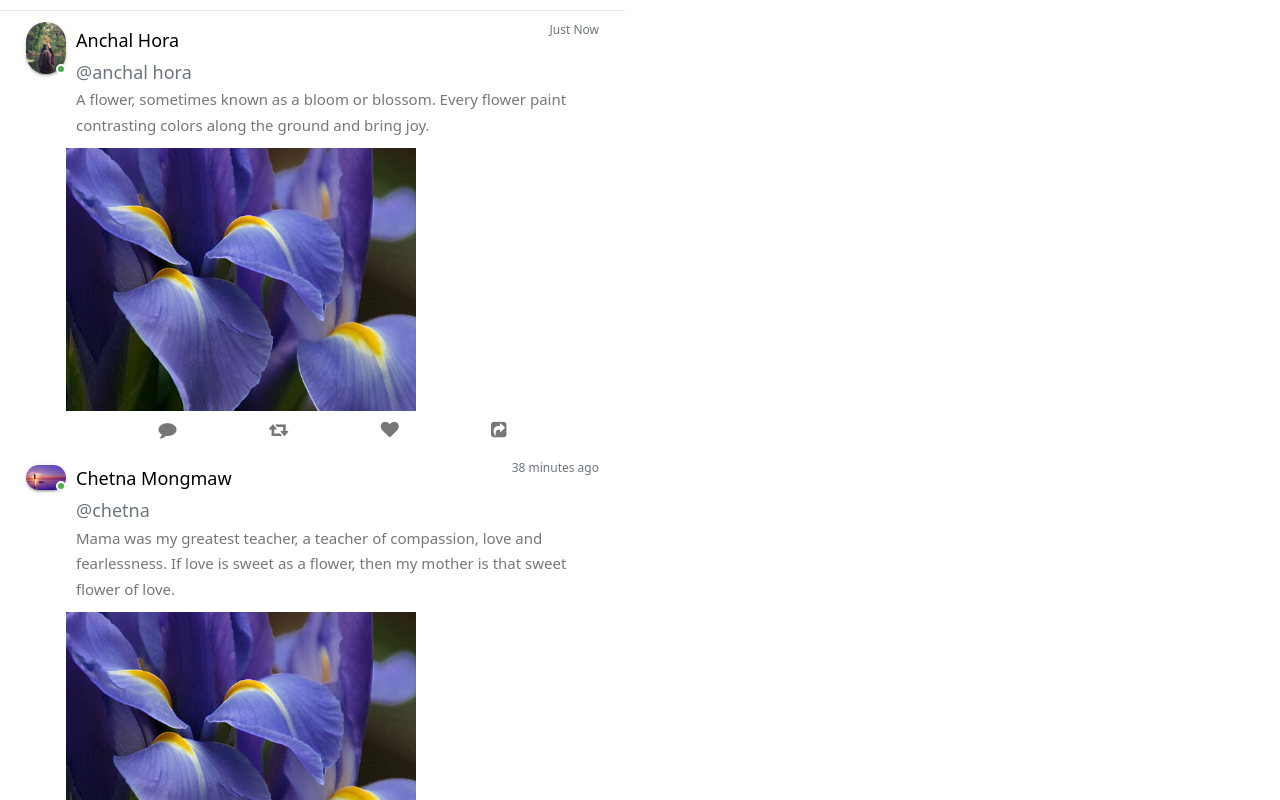
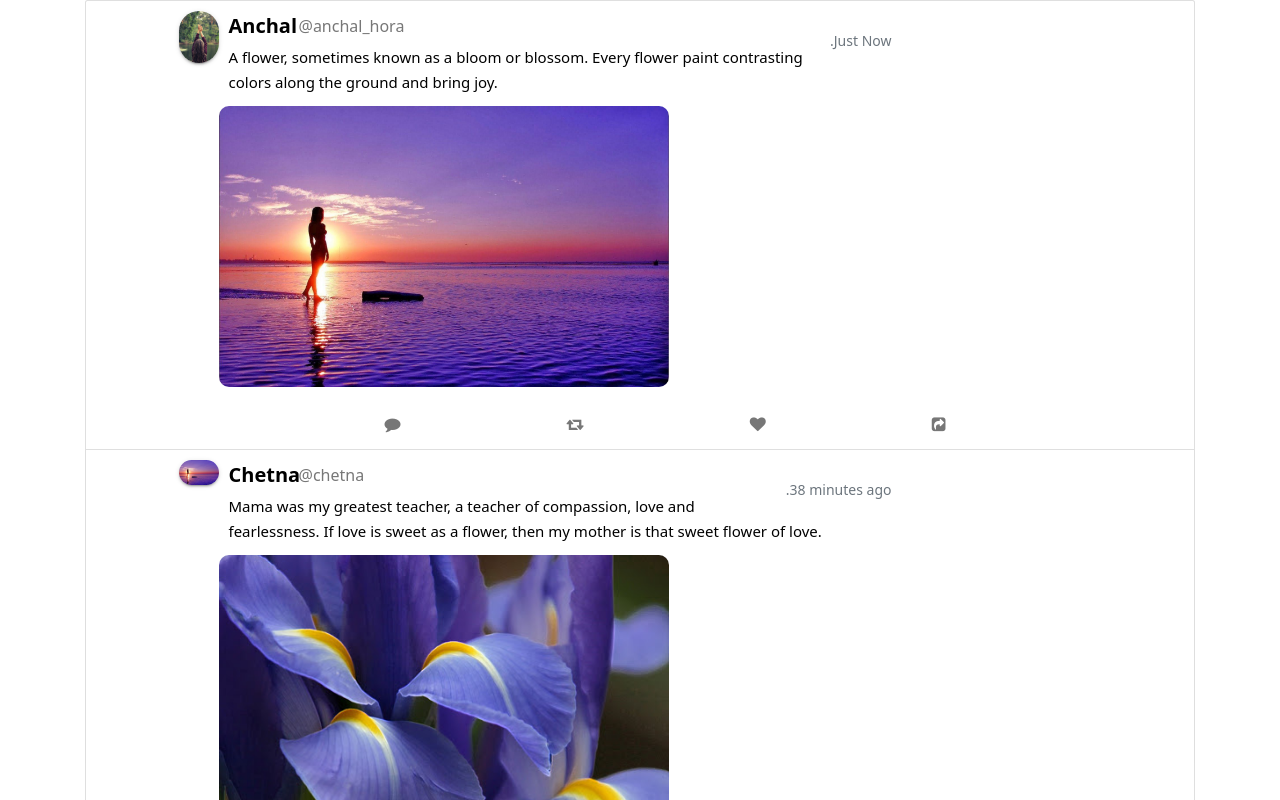
Before and after one commit to nangchetnamaw/twitter-clone, an Angular app in the folder tweet-tweet/: page /feed in a window 1280 px wide. Shown: the top 800 px of the page. Built offline with nearby package versions, Linux system fonts and the light colour scheme.

Commit message:
feed UI improved

```diff
--- a/tweet-tweet/src/app/app.component.html
+++ b/tweet-tweet/src/app/app.component.html
@@ -1 +1,2 @@
-<router-outlet></router-outlet>
+<!-- <router-outlet></router-outlet> -->
+<app-feed></app-feed>
--- a/tweet-tweet/src/app/feed/feed.component.css
+++ b/tweet-tweet/src/app/feed/feed.component.css
@@ -1,7 +1,4 @@
-body{
-    margin-top:20px;
-    background:#eee;
-}
+
 
 .avatar {
     position: relative;
@@ -9,96 +6,86 @@ body{
     width: 40px;
     white-space: nowrap;
     border-radius: 1000px;
-    vertical-align: bottom
-
+    vertical-align: bottom;
+    margin-top: 10px;
+    background-position: center;
+    background-size: cover;
+    background-repeat: no-repeat;
+    object-fit: cover;
 }
-
-.avatar i {
-    position: absolute;
-    right: 0;
-    bottom: 0;
-    width: 10px;
-    height: 10px;
-    border: 2px solid #fff;
-    border-radius: 100%
+.media-body{
+    margin-top: 30px;
+    max-width: 100vw;
 }
 
 .avatar img {
+    background-position: center;
+    background-repeat: no-repeat;
+    background-size: cover;
+    object-fit: cover;
+    margin-top: 80%;
     width: 100%;
-    max-width: 100%;
-    height: auto;
-    border: 0 none;
+    max-width: 100vw;
+    height: 100%;
     border-radius: 1000px;
     box-shadow: 0 2px 2px 0 rgba(0, 0, 0, 0.14), 0 3px 1px -2px rgba(0, 0, 0, 0.2), 0 1px 5px 0 rgba(0, 0, 0, 0.12);
 }
 
-.avatar-online i {
-    background-color: #4caf50
-}
-
-.avatar-off i {
-    background-color: #616161
-}
-
-.avatar-busy i {
-    background-color: #ff9800
-}
-
-.avatar-away i {
-    background-color: #f44336
-}
-
-.media-body{
-    margin-top: -2px;
-}
-.list-group-item {
-    position: relative;
-    display: block;
-    padding: 10px 15px;
-    margin-bottom: -1px;
-    background-color: #fff;
-    border: 1px solid transparent;
-}
-
 .image{
-    max-width: 1rem;
-    max-height: 30rem;
+    max-width: 3rem;
+    max-height: 50rem;
     border-radius: 10rem;
     border-radius: 100px;
 }
 .media-heading{
     color: black;
-    font-size: 18px;
+    font-size: 20px;
     padding: 10px;
+    font-weight: bolder;
+    margin-right: 100px;
+    font-family: system-ui, -apple-system, BlinkMacSystemFont, "Segoe UI", Roboto, Ubuntu, "Helvetica Neue", sans-serif
 }
 .content{
+    color: black;
     font-size: 15px;
     line-height: -10px;
     padding: 10px;
-    margin-top: -20px;
+    margin-top: -15px;
     font-family: system-ui, -apple-system, BlinkMacSystemFont, "Segoe UI", Roboto, Ubuntu, "Helvetica Neue", sans-serif;
 }
 .media{
-    font-size: 18px;
+    position: relative;
+    font-size: 16px;
     padding: 10px;
-    margin-top: -20px;
+    margin-left: 70px;
+    margin-top: -50px;
     font-family: system-ui, -apple-system, BlinkMacSystemFont, "Segoe UI", Roboto, Ubuntu, "Helvetica Neue", sans-serif;
 
 }
 .pull-right{
-    font-size: 12px;
+    font-size: 14px;
+    position: relative;
+    margin-right: 280px;
+    margin-top: 3.2%;
+    font-family: system-ui, -apple-system, BlinkMacSystemFont, "Segoe UI", Roboto, Ubuntu, "Helvetica Neue", sans-serif;
 
 }
 
 .icons{
     display: flex;
     flex-direction: row;
+    margin-top: 3%;
     justify-content: space-evenly;
-    margin-top: 2%;
+    margin-right: 60px;
+
 }
 
 .content-image{
+    background-position: center;
+    background-repeat: no-repeat;
+    background-size: cover;
     object-fit: cover;
-    max-height: 30rem;
-    max-width: 35rem;
+    max-height: 40rem;
+    max-width: 45rem;
+    border-radius: 10px;
 }
--- a/tweet-tweet/src/app/feed/feed.component.html
+++ b/tweet-tweet/src/app/feed/feed.component.html
@@ -1,38 +1,27 @@
-<div class="row">
-    <div class="col-md-6 col-xs-12 col-md-offset-3">
-      <div class="panel">
-        <div class="panel-body">
-         <div class="clearfix"></div>
-          <hr class="margin-bottom-10">
-          <ul class="list-group list-group-dividered list-group-full">
-            <li class="list-group-item" *ngFor="let feed of Feed">
+<div class="container-sm">
+            <div class="list-group-item" *ngFor="let feed of Feed">
               <div class="media">
                 <div class="media-left">
                   <a class="avatar avatar-online" href="javascript:void(0)">
-                    <img src="{{feed.photos}}">
+                    <img  src="{{feed.photos}}">
                     <i></i>
                   </a>
                 </div>
                 <div class="media-body">
-                    <small class="text-muted pull-right" >{{feed.text}}</small>
-                  <h4 class="media-heading">{{feed.title}}</h4>
-                  <span class="text-muted media">{{feed.name}}</span>
+                  <div class="text-muted pull-right" >{{feed.text}}</div>
+                  <div class="media-heading">{{feed.title}}</div>
+                  <div class="media">{{feed.name}}</div>
                   <div class="content" >{{feed.description}}</div>
                   <div class="image">
                       <img class="content-image" src="{{feed.newphoto}}">
                   </div>
                   <div class="icons">
-                    <i class="fa fa-comment"></i>
+                    <i class="fa fa-comment comment"></i>
                     <i class="fa fa-retweet"></i>
                     <i class="fa fa-heart"></i>
                     <i class="fa fa-share-square"></i>
                   </div>
-
                 </div>
               </div>
-            </li>
-          </ul>
+            </div>
         </div>
-      </div>
-    </div>
-</div>
--- a/tweet-tweet/src/app/feed/feed.component.ts
+++ b/tweet-tweet/src/app/feed/feed.component.ts
@@ -1,4 +1,4 @@
-import { Component, OnInit } from '@angular/core';
+import { Component, OnInit,HostListener, ElementRef } from '@angular/core';
 import { Feed } from './../models/feed.interface';
 
 @Component({
@@ -7,12 +7,43 @@ import { Feed } from './../models/feed.interface';
   styleUrls: ['./feed.component.css']
 })
 export class FeedComponent implements OnInit {
+  isDropdownClicked: Boolean[] = [false, false, false, false, false, false, false, false, false, false];
+
+
+  constructor(private eRef: ElementRef) { }
+
   ngOnInit() {
   }
+  @HostListener('document:click', ['$event'])
+  handleOutsideClick(event) {
+
+    if (this.eRef.nativeElement.contains(event.target)) {
+      if(event.target.id!="angle-down"){
+        for(let i=0;i<this.isDropdownClicked.length;i++){
+        this.isDropdownClicked[i]=false;
+      }
+
+      }
+    }
+
+  }
+
+  dropdownShow(id: number){
+    this.isDropdownClicked[id] = true;
+  }
+
+
+
   Feed: Feed[]=[
-    {photos: '../../assets/Images/image.jpeg',text:'Just Now',title:'Anchal Hora',name:'@anchal hora',description:'A flower, sometimes known as a bloom or blossom. Every flower paint contrasting colors along the ground and bring joy.',newphoto:'../../assets/Images/unnamed.jpg'},
-    {photos: '../../assets/Images/myimage.jpg',text:'38 minutes ago',title:'Chetna Mongmaw',name:'@chetna',description:'Mama was my greatest teacher, a teacher of compassion, love and fearlessness. If love is sweet as a flower, then my mother is that sweet flower of love.',newphoto:'../../assets/Images/unnamed.jpg'}
+    {photos: '../../assets/Images/image.jpeg',text:'.Just Now',title:'Anchal',name:'@anchal_hora',description:'A flower, sometimes known as a bloom or blossom. Every flower paint contrasting colors along the ground and bring joy.',newphoto:'../../assets/Images/myimage.jpg'},
+    {photos: '../../assets/Images/myimage.jpg',text:'.38 minutes ago',title:'Chetna',name:'@chetna',description:'Mama was my greatest teacher, a teacher of compassion, love and fearlessness. If love is sweet as a flower, then my mother is that sweet flower of love.',newphoto:'../../assets/Images/unnamed.jpg'}
   ];
+  ModalDialog: any[]=[
+    {message: "This trend is spam"},
+    {message: "This trend is abusive or harmful"},
+    {message: "This trend is a duplicate"},
+    {message: "This trend is low quality"},
+  ]
 
- constructor() {}
+
   }
--- a/tweet-tweet/src/app/trends/trends.component.ts
+++ b/tweet-tweet/src/app/trends/trends.component.ts
@@ -18,7 +18,6 @@ export class TrendsComponent implements OnInit {
   }
   @HostListener('document:click', ['$event'])
   handleOutsideClick(event) {
-    debugger
     if (this.eRef.nativeElement.contains(event.target)) {
       if(event.target.id!="angle-down"){
         for(let i=0;i<this.isDropdownClicked.length;i++){
```
